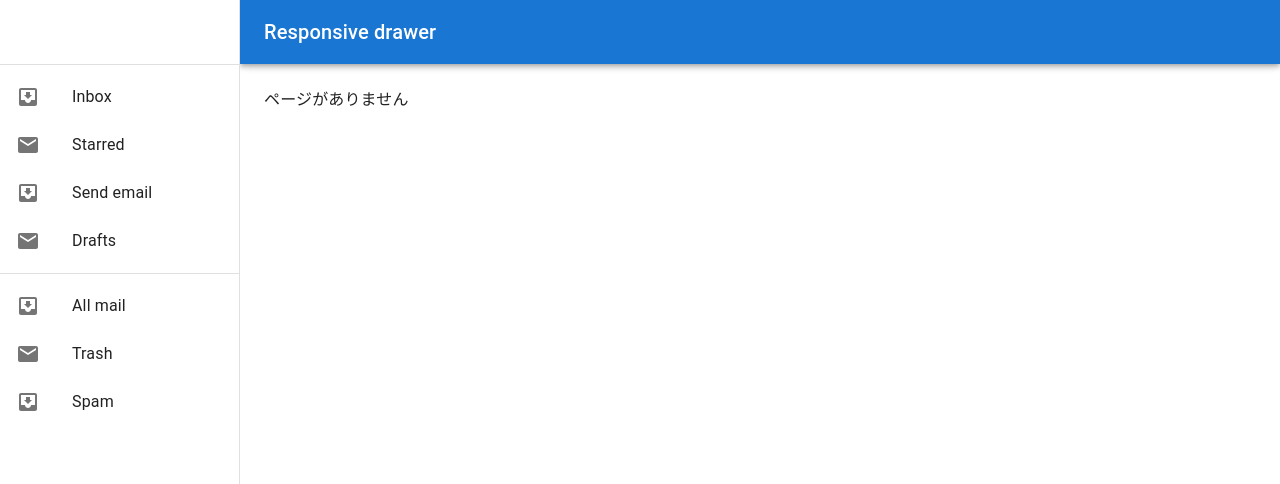
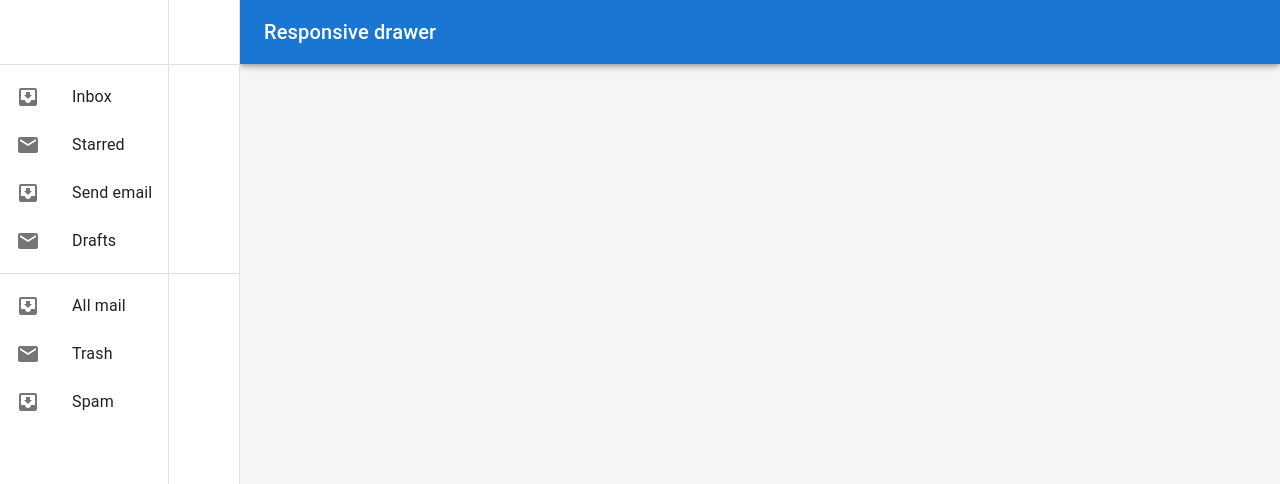
Before and after one commit to nakanoyuki/udemy_household-app-pagerouter, a Next.js app: page /components/common/SideBar in a window 1280 px wide. Before the commit this address had no page. Shown: the top 484 px of the page. Built offline with nearby package versions, Linux system fonts and the light colour scheme.

Commit message:
🎨: SideBarコンポーネントの作成

```diff
--- /dev/null
+++ b/src/pages/components/common/SideBar.tsx
@@ -0,0 +1,96 @@
+import {
+  Box,
+  Divider,
+  Drawer,
+  List,
+  ListItem,
+  ListItemButton,
+  ListItemIcon,
+  ListItemText,
+  Toolbar,
+} from "@mui/material";
+import React, { FC } from "react";
+import InboxIcon from "@mui/icons-material/MoveToInbox";
+import MailIcon from "@mui/icons-material/Mail";
+
+type Props = {
+  drawerWidth: number;
+  mobileOpen: boolean;
+  handleDrawerClose: () => void;
+};
+const SideBar: FC<Props> = ({ drawerWidth, mobileOpen, handleDrawerClose }) => {
+  const drawer = (
+    <div>
+      <Toolbar />
+      <Divider />
+      <List>
+        {["Inbox", "Starred", "Send email", "Drafts"].map((text, index) => (
+          <ListItem key={text} disablePadding>
+            <ListItemButton>
+              <ListItemIcon>
+                {index % 2 === 0 ? <InboxIcon /> : <MailIcon />}
+              </ListItemIcon>
+              <ListItemText primary={text} />
+            </ListItemButton>
+          </ListItem>
+        ))}
+      </List>
+      <Divider />
+      <List>
+        {["All mail", "Trash", "Spam"].map((text, index) => (
+          <ListItem key={text} disablePadding>
+            <ListItemButton>
+              <ListItemIcon>
+                {index % 2 === 0 ? <InboxIcon /> : <MailIcon />}
+              </ListItemIcon>
+              <ListItemText primary={text} />
+            </ListItemButton>
+          </ListItem>
+        ))}
+      </List>
+    </div>
+  );
+
+  return (
+    <>
+      <Box
+        component="nav"
+        sx={{ width: { sm: drawerWidth }, flexShrink: { sm: 0 } }}
+        aria-label="mailbox folders"
+      >
+        <Drawer
+          variant="temporary"
+          open={mobileOpen}
+          onClose={handleDrawerClose}
+          ModalProps={{
+            keepMounted: true,
+          }}
+          sx={{
+            display: { xs: "block", sm: "none" },
+            "& .MuiDrawer-paper": {
+              boxSizing: "border-box",
+              width: drawerWidth,
+            },
+          }}
+        >
+          {drawer}
+        </Drawer>
+        <Drawer
+          variant="permanent"
+          sx={{
+            display: { xs: "none", sm: "block" },
+            "& .MuiDrawer-paper": {
+              boxSizing: "border-box",
+              width: drawerWidth,
+            },
+          }}
+          open
+        >
+          {drawer}
+        </Drawer>
+      </Box>
+    </>
+  );
+};
+
+export default SideBar;
--- a/src/pages/components/layout/Layout.tsx
+++ b/src/pages/components/layout/Layout.tsx
@@ -2,28 +2,19 @@ import * as React from "react";
 import AppBar from "@mui/material/AppBar";
 import Box from "@mui/material/Box";
 import CssBaseline from "@mui/material/CssBaseline";
-import Divider from "@mui/material/Divider";
-import Drawer from "@mui/material/Drawer";
 import IconButton from "@mui/material/IconButton";
-import InboxIcon from "@mui/icons-material/MoveToInbox";
-import List from "@mui/material/List";
-import ListItem from "@mui/material/ListItem";
-import ListItemButton from "@mui/material/ListItemButton";
-import ListItemIcon from "@mui/material/ListItemIcon";
-import ListItemText from "@mui/material/ListItemText";
-import MailIcon from "@mui/icons-material/Mail";
 import MenuIcon from "@mui/icons-material/Menu";
 import Toolbar from "@mui/material/Toolbar";
 import Typography from "@mui/material/Typography";
+import SideBar from "../common/SideBar";
 
 const drawerWidth = 240;
 
 type Props = {
-  window?: () => Window;
   children: React.ReactNode;
 };
 
-export default function Layout({ children, window }: Props) {
+export default function Layout({ children }: Props) {
   const [mobileOpen, setMobileOpen] = React.useState(false);
   const [isClosing, setIsClosing] = React.useState(false);
 
@@ -42,44 +33,14 @@ export default function Layout({ children, window }: Props) {
     }
   };
 
-  const drawer = (
-    <div>
-      <Toolbar />
-      <Divider />
-      <List>
-        {["Inbox", "Starred", "Send email", "Drafts"].map((text, index) => (
-          <ListItem key={text} disablePadding>
-            <ListItemButton>
-              <ListItemIcon>
-                {index % 2 === 0 ? <InboxIcon /> : <MailIcon />}
-              </ListItemIcon>
-              <ListItemText primary={text} />
-            </ListItemButton>
-          </ListItem>
-        ))}
-      </List>
-      <Divider />
-      <List>
-        {["All mail", "Trash", "Spam"].map((text, index) => (
-          <ListItem key={text} disablePadding>
-            <ListItemButton>
-              <ListItemIcon>
-                {index % 2 === 0 ? <InboxIcon /> : <MailIcon />}
-              </ListItemIcon>
-              <ListItemText primary={text} />
-            </ListItemButton>
-          </ListItem>
-        ))}
-      </List>
-    </div>
-  );
-
-  // Remove this const when copying and pasting into your project.
-  const container =
-    window !== undefined ? () => window().document.body : undefined;
-
   return (
-    <Box sx={{ display: "flex" }}>
+    <Box
+      sx={{
+        display: "flex",
+        bgcolor: (theme) => theme.palette.grey[100],
+        minHeight: "100vh",
+      }}
+    >
       <CssBaseline />
       <AppBar
         position="fixed"
@@ -103,45 +64,11 @@ export default function Layout({ children, window }: Props) {
           </Typography>
         </Toolbar>
       </AppBar>
-      <Box
-        component="nav"
-        sx={{ width: { sm: drawerWidth }, flexShrink: { sm: 0 } }}
-        aria-label="mailbox folders"
-      >
-        {/* The implementation can be swapped with js to avoid SEO duplication of links. */}
-        <Drawer
-          container={container}
-          variant="temporary"
-          open={mobileOpen}
-          onTransitionEnd={handleDrawerTransitionEnd}
-          onClose={handleDrawerClose}
-          ModalProps={{
-            keepMounted: true, // Better open performance on mobile.
-          }}
-          sx={{
-            display: { xs: "block", sm: "none" },
-            "& .MuiDrawer-paper": {
-              boxSizing: "border-box",
-              width: drawerWidth,
-            },
-          }}
-        >
-          {drawer}
-        </Drawer>
-        <Drawer
-          variant="permanent"
-          sx={{
-            display: { xs: "none", sm: "block" },
-            "& .MuiDrawer-paper": {
-              boxSizing: "border-box",
-              width: drawerWidth,
-            },
-          }}
-          open
-        >
-          {drawer}
-        </Drawer>
-      </Box>
+      <SideBar
+        drawerWidth={drawerWidth}
+        mobileOpen={mobileOpen}
+        handleDrawerClose={handleDrawerClose}
+      />
       <Box
         component="main"
         sx={{
```
